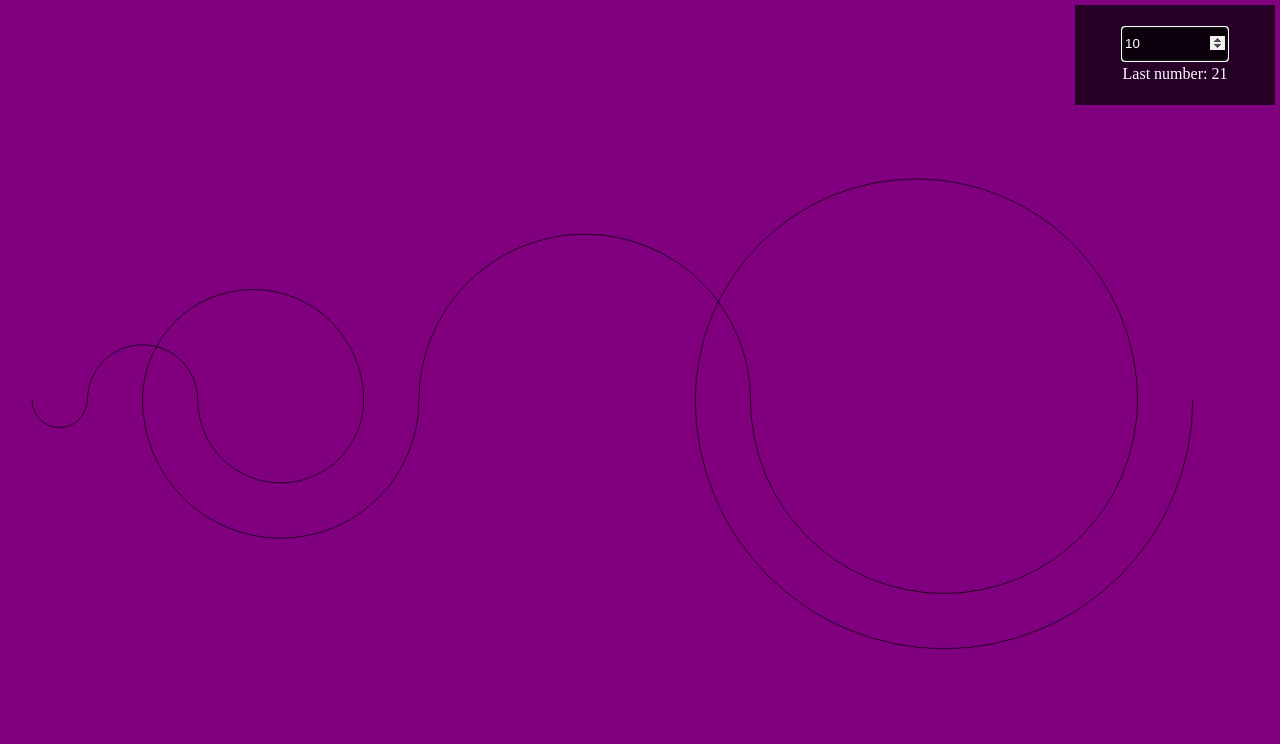
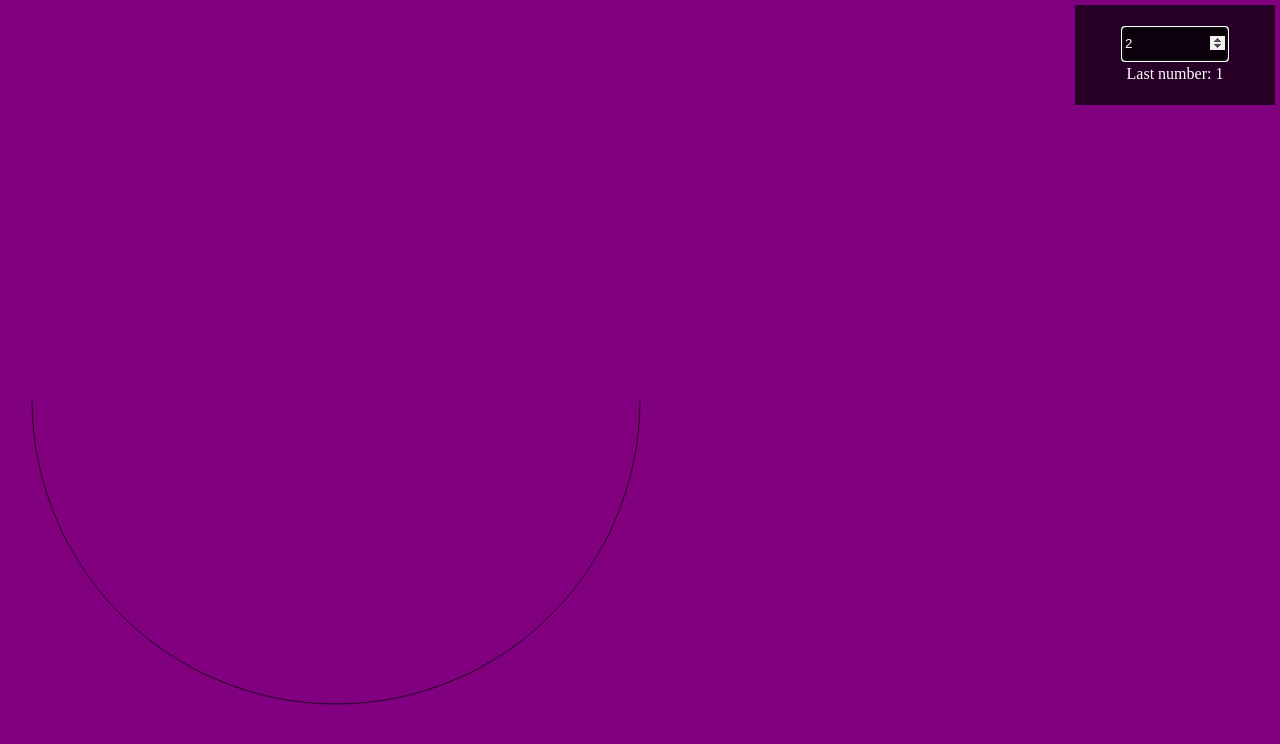
Before and after one commit to cadubentzen/recaman, a plain HTML site: page index.html in a window 1280 px wide. Drawn offline with Linux system fonts and the light colour scheme.

Commit message:
use hash

```diff
--- a/index.html
+++ b/index.html
@@ -38,11 +38,11 @@
     }
   </style>
 </head>
-<body>
+<body onload="drawRecamanSequence(window.location.hash.substring(1))">
   <canvas></canvas>
   <div id="topleft" class="dark">
     <input autofocus autocomplete="off"
-     class="dark" type="number" id="number" value="10"
+     class="dark" type="number" id="number"
      min="2" max="10000" onchange="drawRecamanSequence(this.value)" />
     <div>
       Last number: <span id="last">0</span>
--- a/recaman.js
+++ b/recaman.js
@@ -43,8 +43,13 @@ function drawArc(start, end, margin, stepWidth, antiClockwise) {
 }
 
 const lastElem = document.getElementById('last');
+const numberElem = document.getElementById('number');
 
 function drawRecamanSequence(number) {
+  number = number || 2;
+  numberElem.value = number;
+  window.location.hash = number;
+
   ctx.fillStyle = 'purple';
   ctx.fillRect(0, 0, width, height);
 
@@ -59,7 +64,3 @@ function drawRecamanSequence(number) {
   for (let i = 1, antiClockwise = false; i < sequence.length; ++i, antiClockwise = !antiClockwise)
     drawArc(sequence[i - 1], sequence[i], margin, stepWidth, antiClockwise);
 }
-
-const numberElem = document.getElementById('number');
-
-drawRecamanSequence(10);
```
